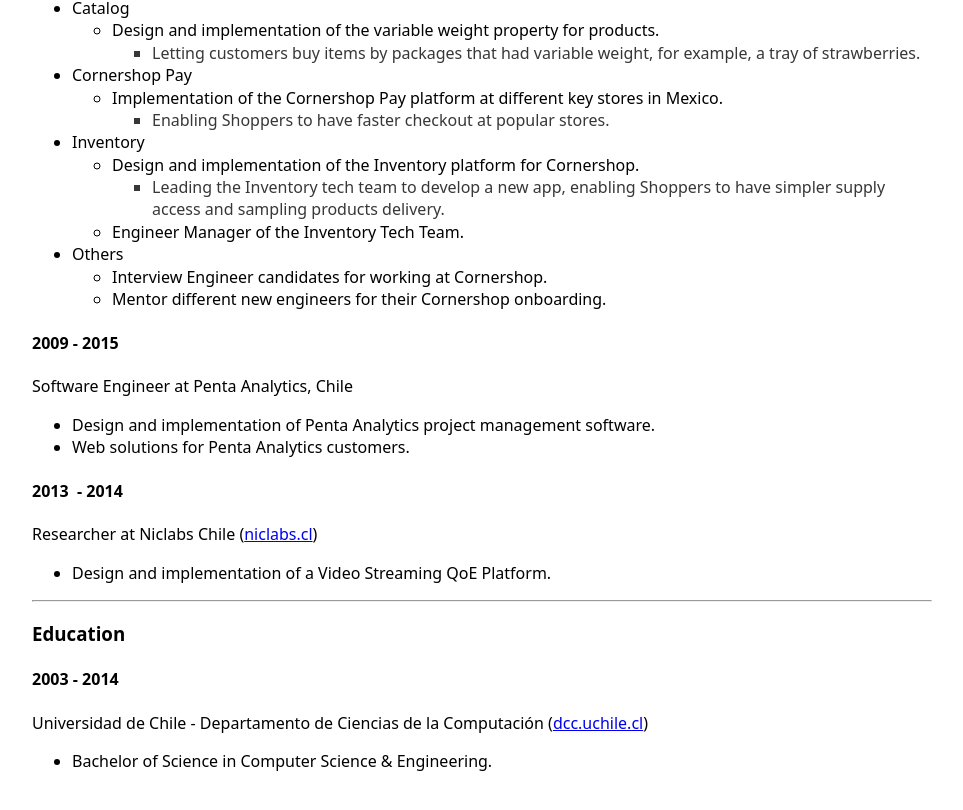
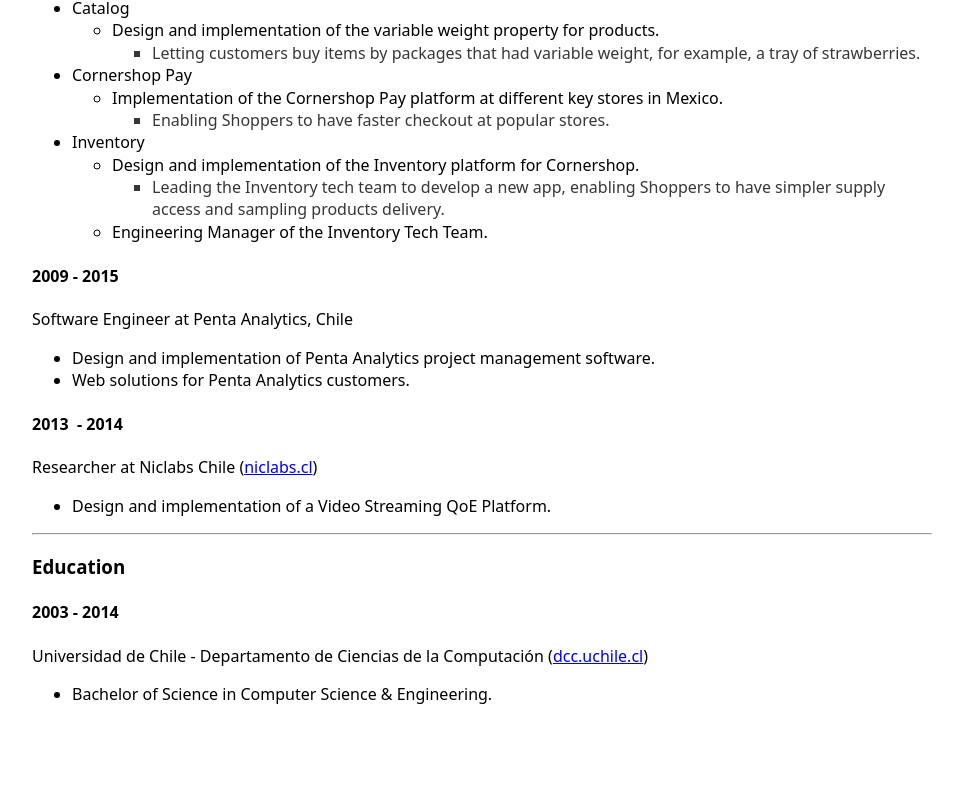
Before and after one commit to dongraft/me, a website built with Parcel: page index.html in a window 1280 px wide. Shown: the part 1973-2783 px from the top of the page, without its empty margins (158-1121 px from the left). After the commit the page ends 2755 px from the top, so only its background shows below. Built offline with nearby package versions, Linux system fonts and the light colour scheme.

Commit message:
feat: Typo and no others

```diff
--- a/index.html
+++ b/index.html
@@ -119,13 +119,7 @@
               <li>Leading the Inventory tech team to develop a new app, enabling Shoppers to have simpler supply access and sampling products delivery.</li>
             </ul>
           </li>
-          <li>Engineer Manager of the Inventory Tech Team.</li>
-        </ul>
-      </li>
-      <li>Others
-        <ul>
-          <li>Interview Engineer candidates for working at Cornershop.</li>
-          <li>Mentor different new engineers for their Cornershop onboarding.</li>
+          <li>Engineering Manager of the Inventory Tech Team.</li>
         </ul>
       </li>
     </ul>
```
